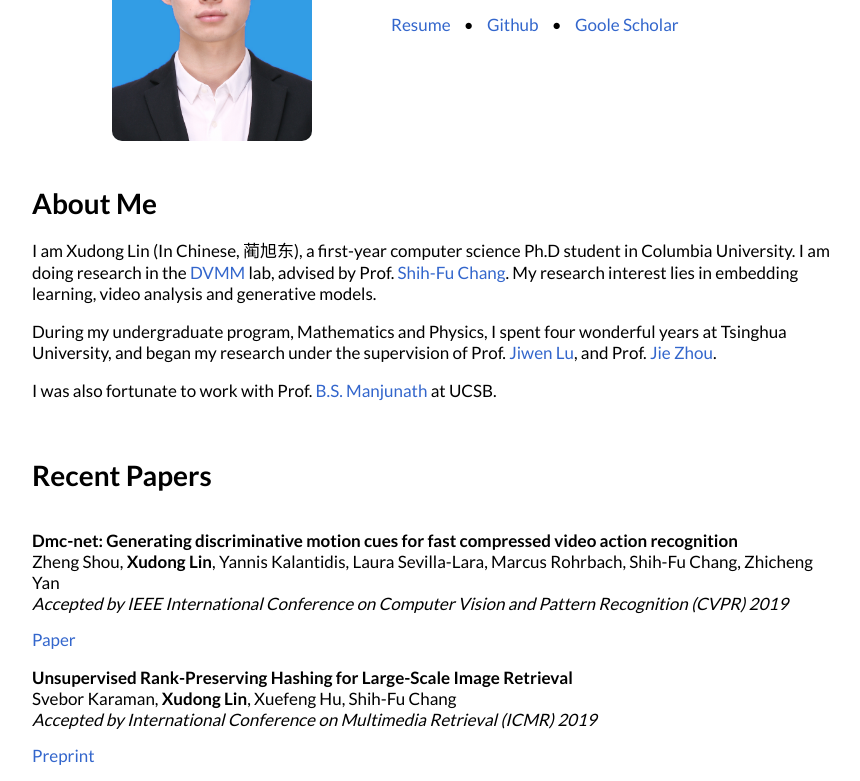
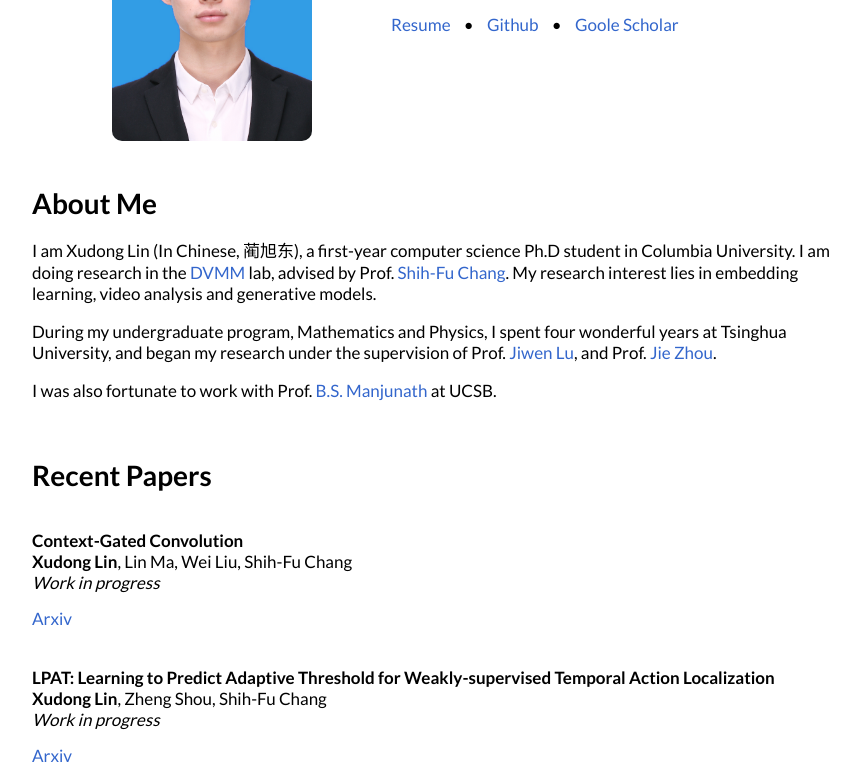
Before and after one commit to XudongLinthu/XudongLinthu.github.io, a plain HTML site: page index.html in a window 1280 px wide. Shown: the part 171-952 px from the top of the page, without its empty margins (208-1068 px from the left). Drawn offline with Linux system fonts and the light colour scheme.

Commit message:
Update index.html

```diff
--- a/index.html
+++ b/index.html
@@ -196,14 +196,22 @@
 	<div class="container">
 		<h2>Recent Papers</h2>
 		<br>
-		<!--<div class="publication">
-			<p><strong>IIC: Modeling the Intra-video and Inter-video Constraints for Weakly-supervised Temporal Action Localization</a></strong>
+		<div class="publication">
+			<p><strong>Context-Gated Convolution</a></strong>
+		<br> <strong>Xudong Lin</strong>, Lin Ma, Wei Liu, Shih-Fu Chang
+				<br>
+				<em>Work in progress</em>
+				<br>
+				<span class="links"><a href="https://arxiv.org/abs/1910.11285" target="_blank">Arxiv</a> </span>
+		</div>
+		<div class="publication">
+			<p><strong>LPAT: Learning to Predict Adaptive Threshold for Weakly-supervised Temporal Action Localization</a></strong>
 		<br> <strong>Xudong Lin</strong>, Zheng Shou, Shih-Fu Chang
 				<br>
-				<em>To be updated</em>
+				<em>Work in progress</em>
 				<br>
-				<span class="Preprint"><a href="" target="_blank">Paper</a> </span>
-		</div>-->
+				<span class="links"><a href="https://arxiv.org/abs/1910.05577" target="_blank">Arxiv</a> </span>
+		</div>
 		<div class="publication">
 			<p><strong>Dmc-net: Generating discriminative motion cues for fast compressed video action recognition</a></strong>
 		<br> Zheng Shou, <strong>Xudong Lin</strong>, Yannis Kalantidis, Laura Sevilla-Lara, Marcus Rohrbach, Shih-Fu Chang, Zhicheng Yan
```
